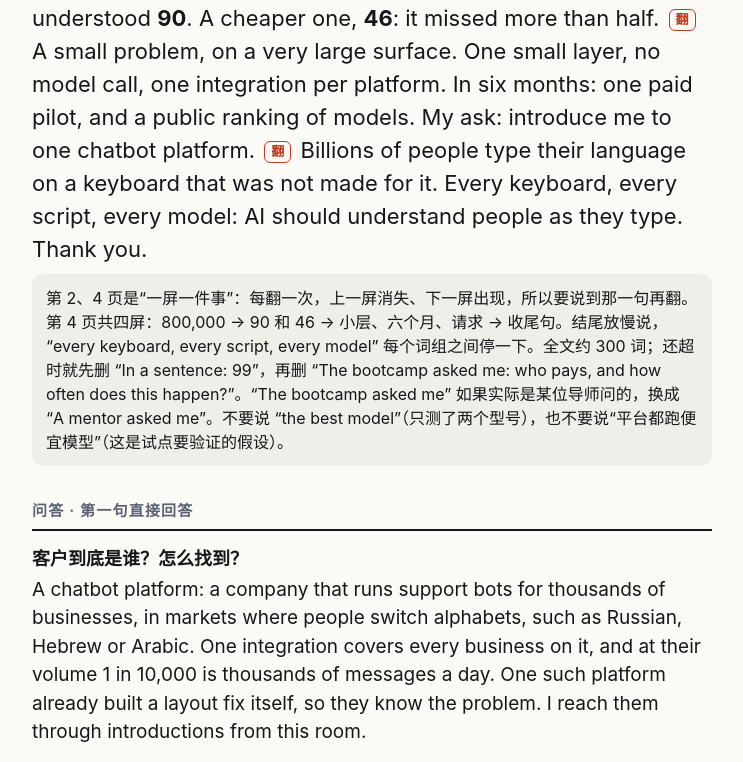
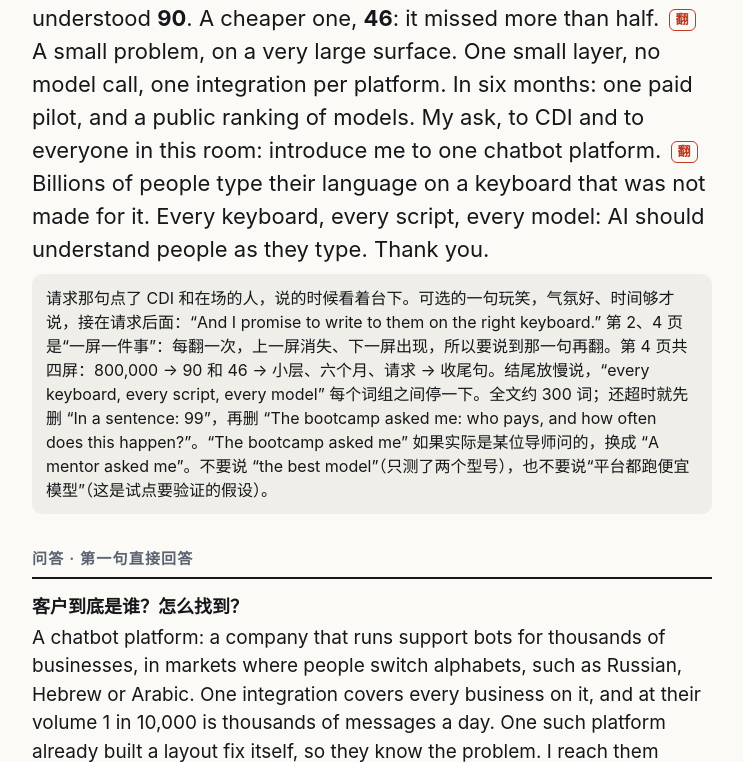
Before and after one commit to zhouyi-xiaoxiao/ime.zhouyixiaoxiao.com, a plain HTML site: page pitch/notes.html in a window 1280 px wide. Shown: the part 1337-2099 px from the top of the page, without its empty margins (268-1011 px from the left). Drawn offline with Linux system fonts and the light colour scheme.

Commit message:
Notes: address the ask to the room

```diff
--- a/pitch/notes.html
+++ b/pitch/notes.html
@@ -92,8 +92,8 @@ button { font: inherit; font-size: 15px; font-weight: 600; padding: 8px 14px; bo
 
   <div class="slide">
     <h3>第 4 页 · 规模 → 模型 → 小层与请求 → 愿景 <span class="t">→ 3:00</span></h3>
-    <p class="say"><span class="c">翻 换页</span> On Thursday this was a research poster. The bootcamp asked me: who pays, and how often does this happen? So I changed my customer, from the person typing to the platform that runs the assistant. And I counted real messages. Wrong keyboard: about <b class="n">1 in 10,000</b>. Across AI assistants today, that is about <b class="n">800,000</b> messages a day. <span class="zh">（停一下，让大家看数字）</span> <span class="c">翻</span> Last night I sent 107 real cases to this year’s models. A flagship model understood <b class="n">90</b>. A cheaper one, <b class="n">46</b>: it missed more than half. <span class="c">翻</span> A small problem, on a very large surface. One small layer, no model call, one integration per platform. In six months: one paid pilot, and a public ranking of models. My ask: introduce me to one chatbot platform. <span class="c">翻</span> Billions of people type their language on a keyboard that was not made for it. Every keyboard, every script, every model: AI should understand people as they type. Thank you.</p>
-    <p class="note">第 2、4 页是“一屏一件事”：每翻一次，上一屏消失、下一屏出现，所以要说到那一句再翻。第 4 页共四屏：800,000 → 90 和 46 → 小层、六个月、请求 → 收尾句。结尾放慢说，“every keyboard, every script, every model” 每个词组之间停一下。全文约 300 词；还超时就先删 “In a sentence: 99”，再删 “The bootcamp asked me: who pays, and how often does this happen?”。“The bootcamp asked me” 如果实际是某位导师问的，换成 “A mentor asked me”。不要说 “the best model”（只测了两个型号），也不要说“平台都跑便宜模型”（这是试点要验证的假设）。</p>
+    <p class="say"><span class="c">翻 换页</span> On Thursday this was a research poster. The bootcamp asked me: who pays, and how often does this happen? So I changed my customer, from the person typing to the platform that runs the assistant. And I counted real messages. Wrong keyboard: about <b class="n">1 in 10,000</b>. Across AI assistants today, that is about <b class="n">800,000</b> messages a day. <span class="zh">（停一下，让大家看数字）</span> <span class="c">翻</span> Last night I sent 107 real cases to this year’s models. A flagship model understood <b class="n">90</b>. A cheaper one, <b class="n">46</b>: it missed more than half. <span class="c">翻</span> A small problem, on a very large surface. One small layer, no model call, one integration per platform. In six months: one paid pilot, and a public ranking of models. My ask, to CDI and to everyone in this room: introduce me to one chatbot platform. <span class="c">翻</span> Billions of people type their language on a keyboard that was not made for it. Every keyboard, every script, every model: AI should understand people as they type. Thank you.</p>
+    <p class="note">请求那句点了 CDI 和在场的人，说的时候看着台下。可选的一句玩笑，气氛好、时间够才说，接在请求后面：“And I promise to write to them on the right keyboard.” 第 2、4 页是“一屏一件事”：每翻一次，上一屏消失、下一屏出现，所以要说到那一句再翻。第 4 页共四屏：800,000 → 90 和 46 → 小层、六个月、请求 → 收尾句。结尾放慢说，“every keyboard, every script, every model” 每个词组之间停一下。全文约 300 词；还超时就先删 “In a sentence: 99”，再删 “The bootcamp asked me: who pays, and how often does this happen?”。“The bootcamp asked me” 如果实际是某位导师问的，换成 “A mentor asked me”。不要说 “the best model”（只测了两个型号），也不要说“平台都跑便宜模型”（这是试点要验证的假设）。</p>
   </div>
 </section>
 
```
